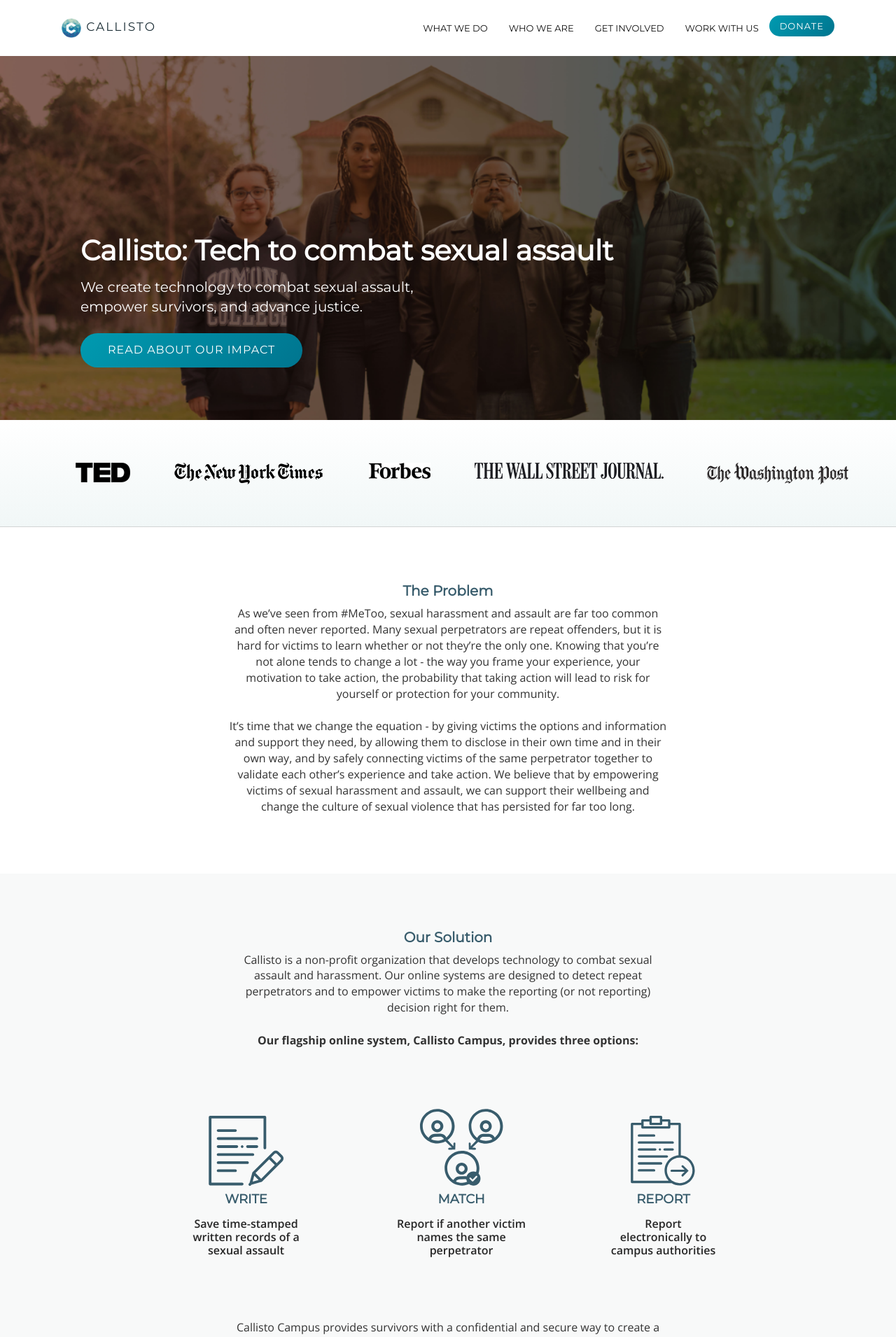
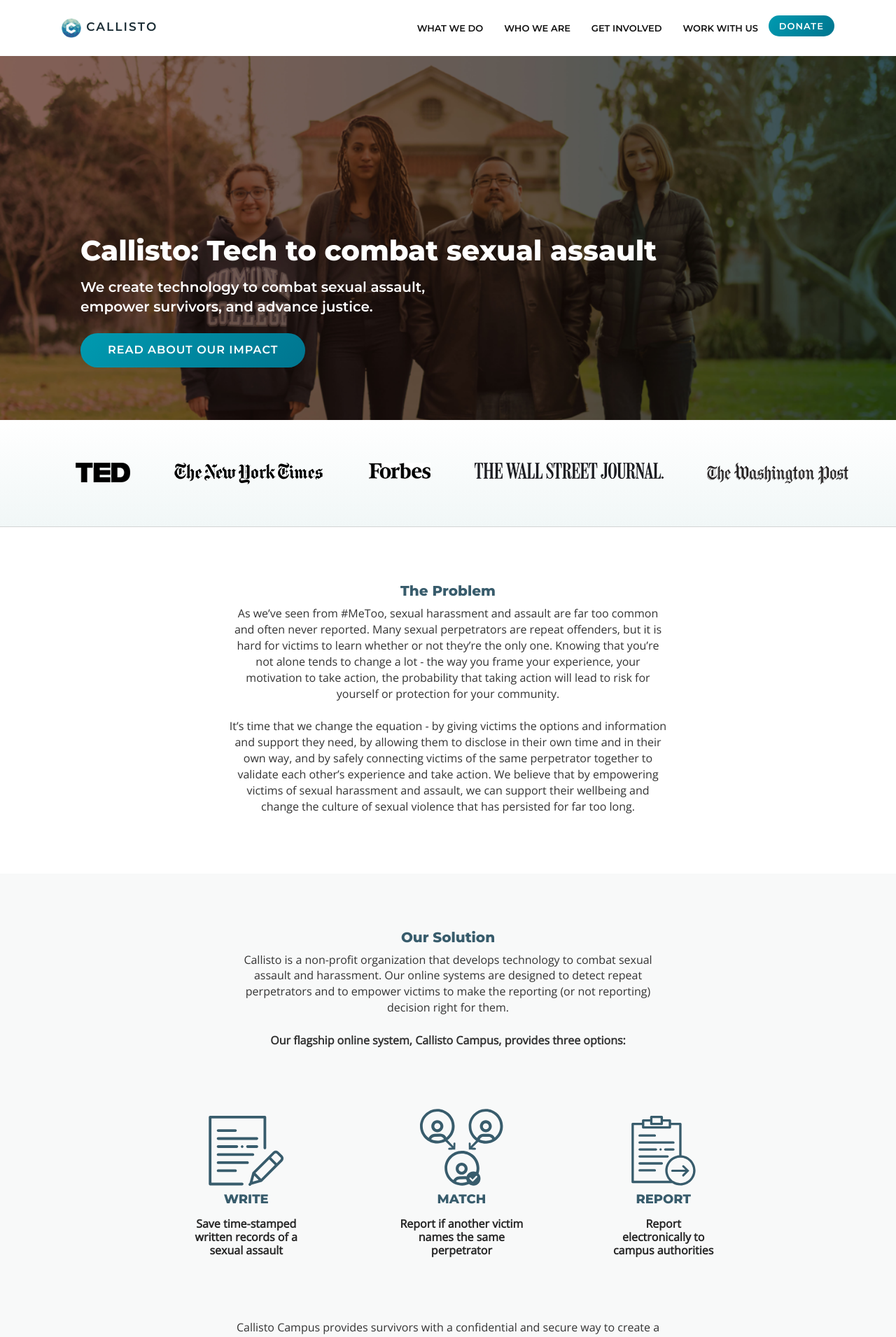
Before and after one commit to project-callisto/projectcallisto-dot-org, a Jekyll site: the page built from index.html, in a window 1280 px wide. Shown: the top 1910 px of the page at 70% size. Built offline with Jekyll 4.4.1, drawn with Linux system fonts in a browser that asks for light colours.

Commit message:
will the real font faces please stand up

```diff
--- a/_includes/head.html
+++ b/_includes/head.html
@@ -11,8 +11,7 @@
     <link href="https://maxcdn.bootstrapcdn.com/bootstrap/3.3.7/css/bootstrap.min.css" rel="stylesheet" integrity="sha384-BVYiiSIFeK1dGmJRAkycuHAHRg32OmUcww7on3RYdg4Va+PmSTsz/K68vbdEjh4u" crossorigin="anonymous">
     <link href="https://maxcdn.bootstrapcdn.com/font-awesome/4.7.0/css/font-awesome.min.css" rel="stylesheet" integrity="sha384-wvfXpqpZZVQGK6TAh5PVlGOfQNHSoD2xbE+QkPxCAFlNEevoEH3Sl0sibVcOQVnN" crossorigin="anonymous">
 
-    <link href="https://fonts.googleapis.com/css?family=Montserrat" rel="stylesheet">
-    <link href='https://fonts.googleapis.com/css?family=Open+Sans:300,300italic,400,400italic,600,700,700italic' rel='stylesheet' type='text/css'>
+    <link href="https://fonts.googleapis.com/css?family=Montserrat:600,800|Open+Sans:400,400i" rel="stylesheet">
 
     <link href="{{ page.css }}" rel="stylesheet" type="text/css">
 
```
